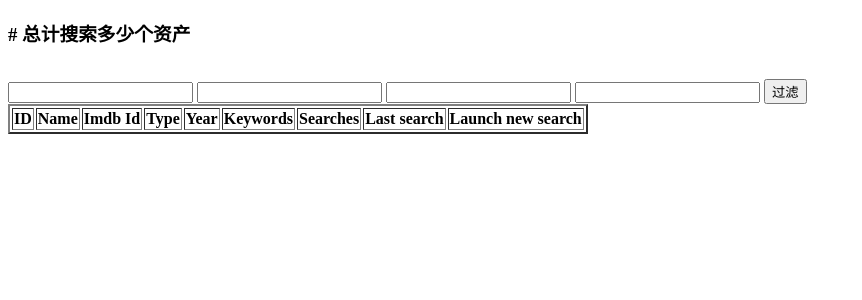
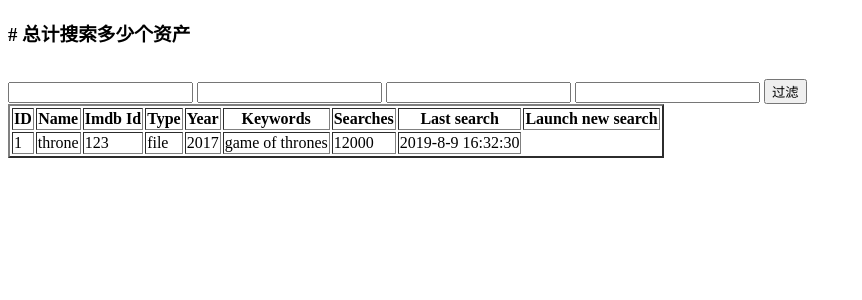
Before and after one commit to bipbopbee/spiderbasedonbaidu, a Flask app: template lightwebapp/templates/search_bak.html in a window 1280 px wide. Shown: the top 300 px of the page, without its empty margins (0-862 px from the left). Run offline with Flask 2, Linux system fonts and the light colour scheme; the template is opened without the code that fills it, so the values that code supplies are empty; some libraries are stand-ins or nearby versions.

Commit message:
准备增加table的tr点击事件

```diff
--- a/lightwebapp/templates/search_bak.html
+++ b/lightwebapp/templates/search_bak.html
@@ -4,8 +4,11 @@
     <meta charset="UTF-8">
     <title>盗版监测平台上传演示</title>
 </head>
-<script src="https://cdn.bootcss.com/jquery/1.12.4/jquery.min.js"></script>
+<script src="https://code.jquery.com/jquery-3.1.1.min.js"></script>
 <script>
+    $('#mytable').on('click()', 'tr',function(){
+        alert('dkjkk')
+    });
 //别忘了导入该用的js文件
 function update(){
     $.ajax({
@@ -62,7 +65,7 @@ function subForm() {
         <input type="text" class="txt_input" name="imdbid"  value="" style="margin-top:10px;" id="imdbid"/>
         <input type="text" class="txt_input" name="Year"  value="" style="margin-top:10px;" id="Year"/>
         <button type="button" title="Filter" class="button-new" style="margin-top:15px;" onclick="subForm()">过滤</button>
-    <table border="2">
+    <table id="mytable" border="2">
         <thead>
         <th>ID</th>
         <th>Name</th>
@@ -73,8 +76,19 @@ function subForm() {
         <th>Searches</th>
         <th>Last search</th>
         <th>Launch new search</th>
+        <tr>
+            <td>1</td>
+            <td>throne</td>
+            <td>123</td>
+            <td>file</td>
+            <td>2017</td>
+            <td>game of thrones</td>
+            <td>12000</td>
+            <td>2019-8-9 16:32:30</td>
+        </tr>
         </thead>
         <tbody id="test">
+
         </tbody>
     </table>
 </body>
```
